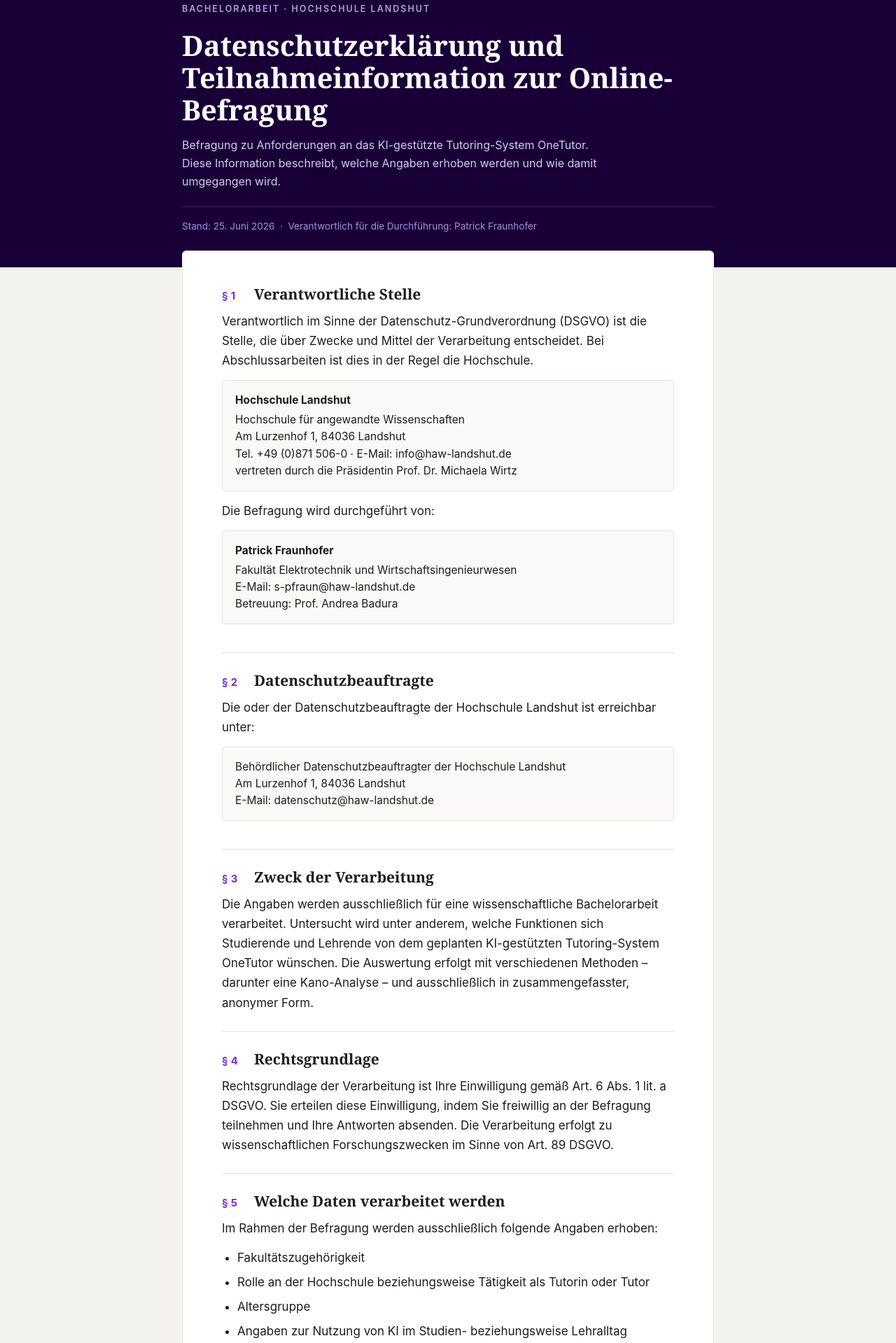
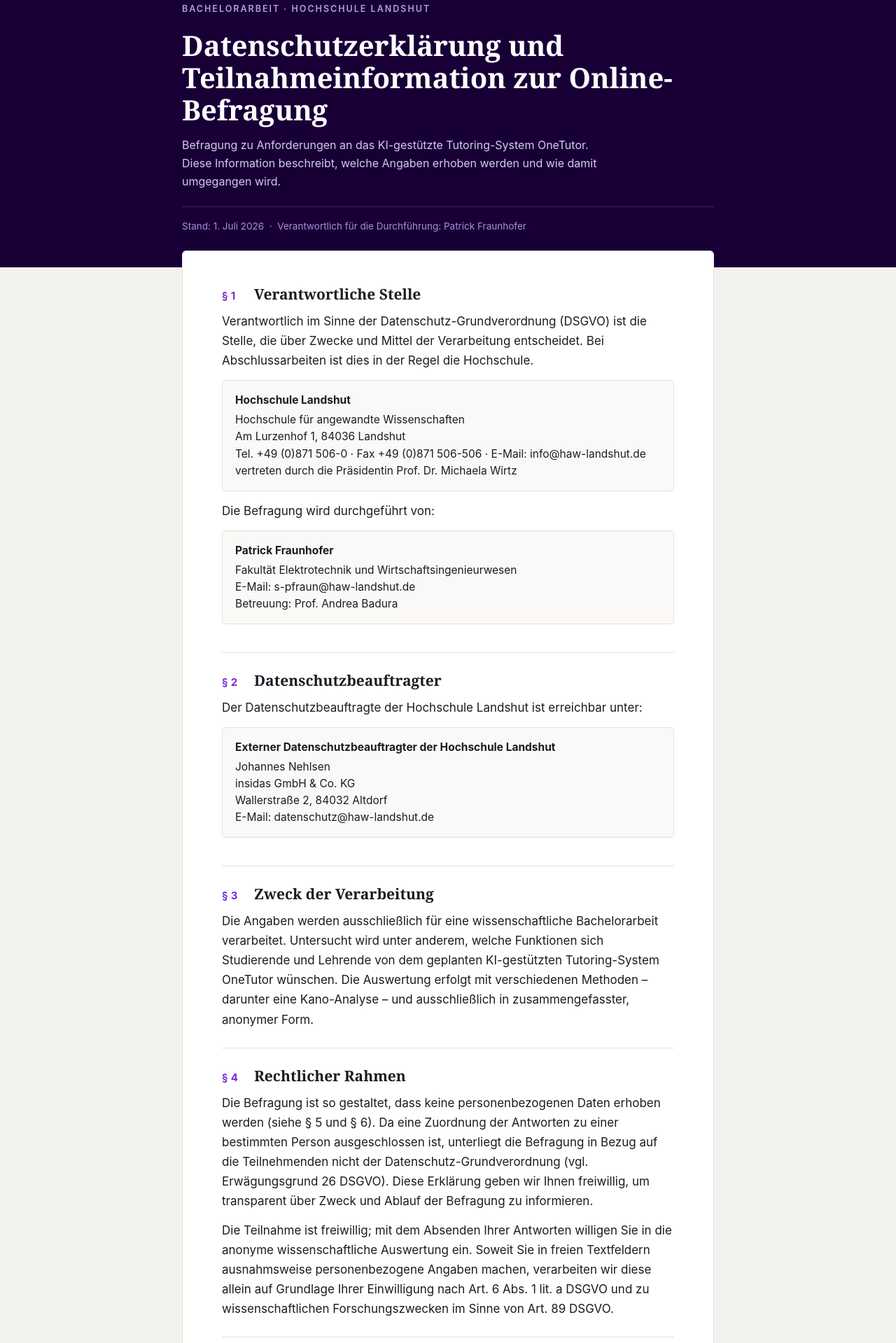
Before and after one commit to Xepter1/datenschutz_bachelorarbeit, a plain HTML site: page site/index.html in a window 1280 px wide. Shown: the part 53-1972 px from the top of the page at 70% size. Drawn offline with Linux system fonts and the light colour scheme.

Commit message:
Datenschutz: echte HAW-Fakten uebernommen, §4 auf anonyme Umfrage umgestellt
- §2 DSB korrigiert: externer DSB Johannes Nehlsen / insidas GmbH (war: behoerdlicher DSB)
- §1 Fax der Hochschule ergaenzt, §11 Fax der Aufsichtsbehoerde ergaenzt
- §4 "Rechtsgrundlage" -> "Rechtlicher Rahmen": anonym = keine personenbez. Daten (ErwG 26),
  Einwilligung (Art. 6 I a) nur noch als Auffangregel fuer Freitextfelder
- §9 Erhebung "laeuft seit" statt "beginnt am" 30.06.2026
- Stand 01.07.2026 / v1.2

Co-Authored-By: Claude Opus 4.8 <noreply@anthropic.com>

```diff
--- a/site/index.html
+++ b/site/index.html
@@ -133,7 +133,7 @@
     <p class="eyebrow">Bachelorarbeit · Hochschule Landshut</p>
     <h1>Datenschutzerklärung und Teilnahme&shy;information zur Online-Befragung</h1>
     <p class="lede">Befragung zu Anforderungen an das KI-gestützte Tutoring-System OneTutor. Diese Information beschreibt, welche Angaben erhoben werden und wie damit umgegangen wird.</p>
-    <p class="meta">Stand: 25. Juni 2026 &nbsp;·&nbsp; Verantwortlich für die Durchführung: Patrick Fraunhofer</p>
+    <p class="meta">Stand: 1. Juli 2026 &nbsp;·&nbsp; Verantwortlich für die Durchführung: Patrick Fraunhofer</p>
   </div>
 </header>
 
@@ -147,7 +147,7 @@
         <strong>Hochschule Landshut</strong>
         Hochschule für angewandte Wissenschaften<br>
         Am Lurzenhof 1, 84036 Landshut<br>
-        Tel. +49 (0)871 506-0 · E-Mail: info@haw-landshut.de<br>
+        Tel. +49 (0)871 506-0 · Fax +49 (0)871 506-506 · E-Mail: info@haw-landshut.de<br>
         vertreten durch die Präsidentin Prof. Dr. Michaela Wirtz
       </div>
       <p>Die Befragung wird durchgeführt von:</p>
@@ -160,11 +160,13 @@
     </section>
 
     <section>
-      <h2><span class="no">§ 2</span> Datenschutzbeauftragte</h2>
-      <p>Die oder der Datenschutzbeauftragte der Hochschule Landshut ist erreichbar unter:</p>
+      <h2><span class="no">§ 2</span> Datenschutzbeauftragter</h2>
+      <p>Der Datenschutzbeauftragte der Hochschule Landshut ist erreichbar unter:</p>
       <div class="addr">
-        Behördlicher Datenschutzbeauftragter der Hochschule Landshut<br>
-        Am Lurzenhof 1, 84036 Landshut<br>
+        <strong>Externer Datenschutzbeauftragter der Hochschule Landshut</strong>
+        Johannes Nehlsen<br>
+        insidas GmbH &amp; Co. KG<br>
+        Wallerstraße 2, 84032 Altdorf<br>
         E-Mail: datenschutz@haw-landshut.de
       </div>
     </section>
@@ -175,8 +177,9 @@
     </section>
 
     <section>
-      <h2><span class="no">§ 4</span> Rechtsgrundlage</h2>
-      <p>Rechtsgrundlage der Verarbeitung ist Ihre Einwilligung gemäß Art.&nbsp;6 Abs.&nbsp;1 lit.&nbsp;a DSGVO. Sie erteilen diese Einwilligung, indem Sie freiwillig an der Befragung teilnehmen und Ihre Antworten absenden. Die Verarbeitung erfolgt zu wissenschaftlichen Forschungszwecken im Sinne von Art.&nbsp;89 DSGVO.</p>
+      <h2><span class="no">§ 4</span> Rechtlicher Rahmen</h2>
+      <p>Die Befragung ist so gestaltet, dass keine personenbezogenen Daten erhoben werden (siehe §&nbsp;5 und §&nbsp;6). Da eine Zuordnung der Antworten zu einer bestimmten Person ausgeschlossen ist, unterliegt die Befragung in Bezug auf die Teilnehmenden nicht der Datenschutz-Grundverordnung (vgl. Erwägungsgrund&nbsp;26 DSGVO). Diese Erklärung geben wir Ihnen freiwillig, um transparent über Zweck und Ablauf der Befragung zu informieren.</p>
+      <p>Die Teilnahme ist freiwillig; mit dem Absenden Ihrer Antworten willigen Sie in die anonyme wissenschaftliche Auswertung ein. Soweit Sie in freien Textfeldern ausnahmsweise personenbezogene Angaben machen, verarbeiten wir diese allein auf Grundlage Ihrer Einwilligung nach Art.&nbsp;6 Abs.&nbsp;1 lit.&nbsp;a DSGVO und zu wissenschaftlichen Forschungszwecken im Sinne von Art.&nbsp;89 DSGVO.</p>
     </section>
 
     <section>
@@ -212,7 +215,7 @@
 
     <section>
       <h2><span class="no">§ 9</span> Speicherdauer</h2>
-      <p>Die Erhebung beginnt am 30.&nbsp;Juni 2026. Die erhobenen Daten werden bis zum Abschluss und zur Bewertung der Bachelorarbeit verarbeitet, längstens bis zum 31.&nbsp;März 2027. Anschließend werden die Rohdaten gelöscht. In der Arbeit selbst erscheinen ausschließlich anonyme, zusammengefasste Ergebnisse.</p>
+      <p>Die Datenerhebung läuft seit dem 30.&nbsp;Juni 2026. Die erhobenen Daten werden bis zum Abschluss und zur Bewertung der Bachelorarbeit verarbeitet, längstens bis zum 31.&nbsp;März 2027. Anschließend werden die Rohdaten gelöscht. In der Arbeit selbst erscheinen ausschließlich anonyme, zusammengefasste Ergebnisse.</p>
     </section>
 
     <section>
@@ -228,7 +231,7 @@
         <strong>Bayerischer Landesbeauftragter für den Datenschutz</strong>
         Wagmüllerstraße 18, 80538 München<br>
         Postanschrift: Postfach 22 12 19, 80502 München<br>
-        Tel. 089 212672-0 · E-Mail: poststelle@datenschutz-bayern.de
+        Tel. 089 212672-0 · Fax 089 212672-50 · E-Mail: poststelle@datenschutz-bayern.de
       </div>
     </section>
 
@@ -240,7 +243,7 @@
   </article>
 
   <footer class="docfoot">
-    <p>Stand 25. Juni 2026 · Version 1.1 · Diese Erklärung gilt für die studentische und die Lehrenden-Befragung zu OneTutor.</p>
+    <p>Stand 1. Juli 2026 · Version 1.2 · Diese Erklärung gilt für die studentische und die Lehrenden-Befragung zu OneTutor.</p>
   </footer>
 
 </main>
```
